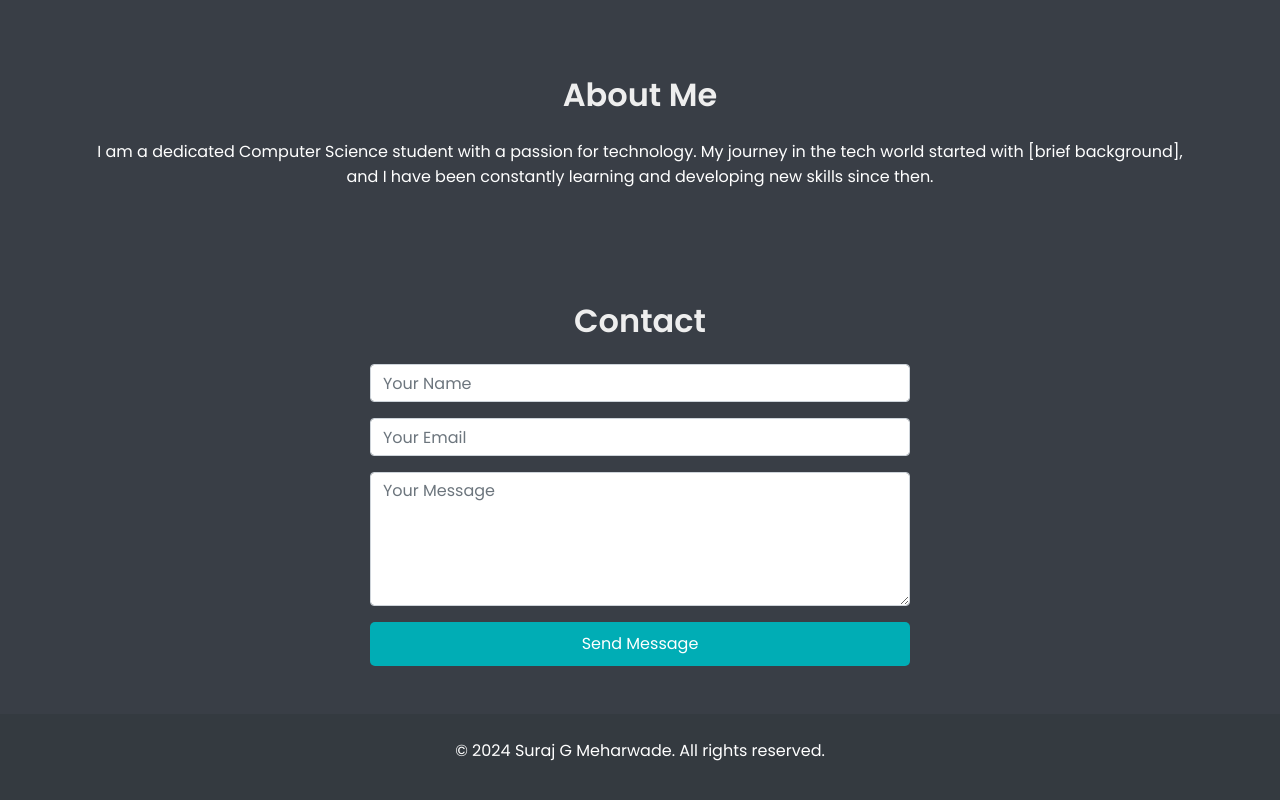
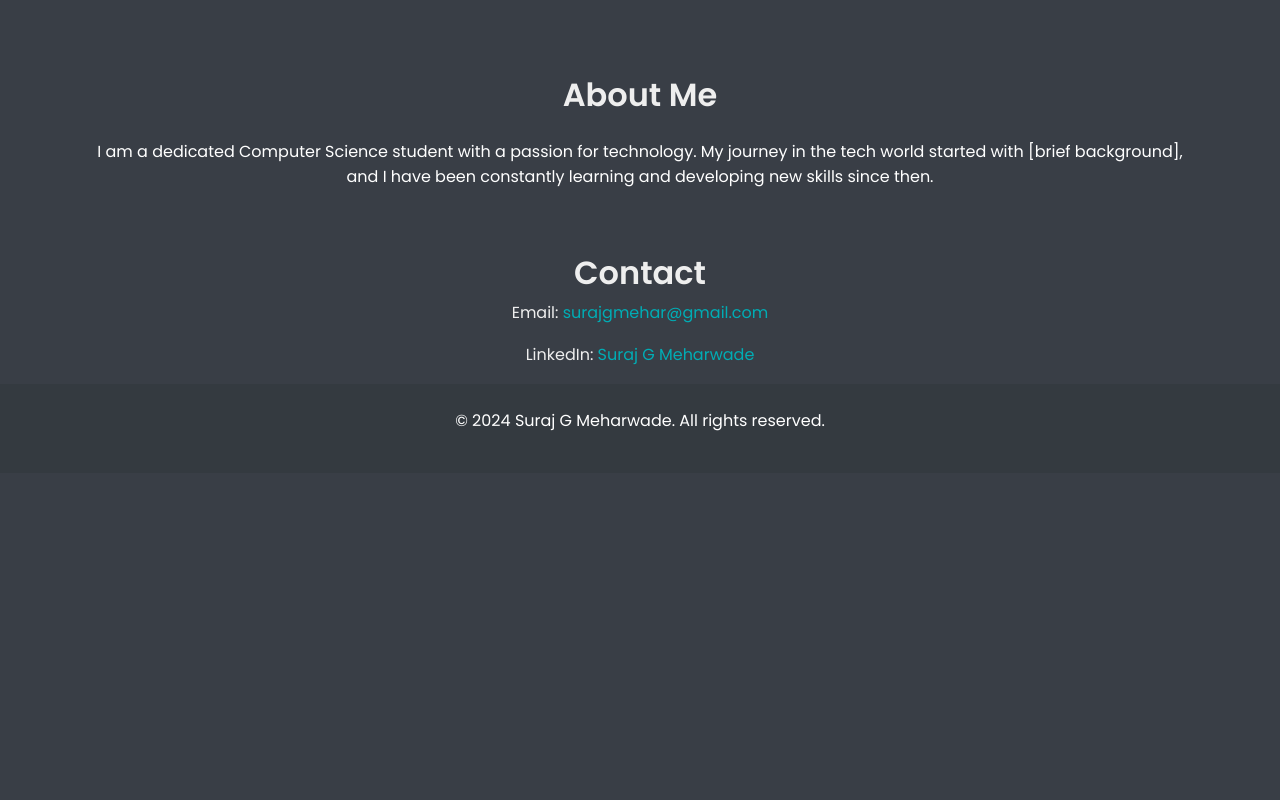
Before and after one commit to Suru-web/Portfolio, a plain HTML site: page index.html in a window 1280 px wide. Shown: the part 1440-2240 px from the top of the page. After the commit the page ends 1913 px from the top, so only its background shows below. Drawn offline with nearby package versions, Linux system fonts and the light colour scheme.

Commit message:
commit 1

```diff
--- a/index.html
+++ b/index.html
@@ -31,6 +31,10 @@
 
     <header id="home" class="vh-100 d-flex align-items-center text-center text-white">
         <div class="container">
+            <!-- Profile Picture -->
+            <div class="profile-container text-center">
+                <img src="profile.jpeg" alt="Suraj G Meharwade" class="profile-pic">
+            </div>
             <h1 id="header1">Hello, I'm <span class="text-primary">Suraj G Meharwade</span></h1>
             <p id="passage1">A passionate <span class="text-primary">Computer Science Student</span></p>
             <a href="#projects" class="btn btn-primary mt-4">See My Work</a>
@@ -94,26 +98,13 @@
         </div>
     </section>
 
-    <section id="contact" class="py-5 text-center text-white">
-        <div class="container">
-            <h2 class="mb-4">Contact</h2>
-            <div class="row">
-                <div class="col-md-6 mx-auto">
-                    <form>
-                        <div class="form-group">
-                            <input type="text" class="form-control" placeholder="Your Name">
-                        </div>
-                        <div class="form-group">
-                            <input type="email" class="form-control" placeholder="Your Email">
-                        </div>
-                        <div class="form-group">
-                            <textarea class="form-control" rows="5" placeholder="Your Message"></textarea>
-                        </div>
-                        <button type="submit" class="btn btn-primary btn-block">Send Message</button>
-                    </form>
-                </div>
-            </div>
-        </div>
+    <section id="contact" class="container text-center">
+        <h2>Contact</h2>
+        <p>Email: <a href="mailto:surajgmehar@gmail.com">surajgmehar@gmail.com</a></p>
+        <p>LinkedIn: <a
+                href="https://www.linkedin.com/in/suraj-g-meharwade-408b492a8/?utm_source=share&utm_campaign=share_via&utm_content=profile&utm_medium=ios_app">
+                Suraj G Meharwade</a></p>
+        <!-- Add more contact info if needed -->
     </section>
 
     <footer class="bg-dark text-white text-center py-4">
--- a/style.css
+++ b/style.css
@@ -79,3 +79,15 @@ footer {
 #passage1 .text-primary {
   color: #00adb5 !important;
 }
+.profile-container {
+  text-align: center;
+  margin: 20px 0; /* Adjust margin as needed */
+}
+
+.profile-pic {
+  width: 150px; /* Adjust size as needed */
+  height: 150px; /* Ensure height matches width for circular shape */
+  border-radius: 50%; /* Makes the image circular */
+  object-fit: cover; /* Ensures the image covers the area without distortion */
+  border: 2px solid #eeeeee; /* Optional: adds a border around the profile picture */
+}
```
Also changed, not shown: profile.jpeg (added).
